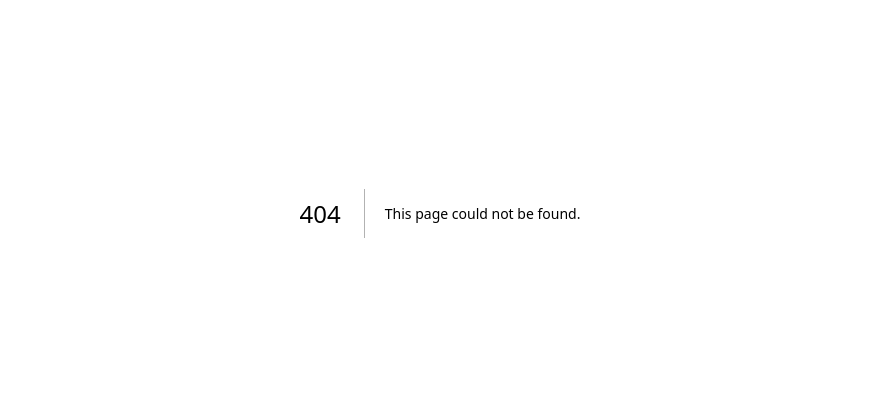
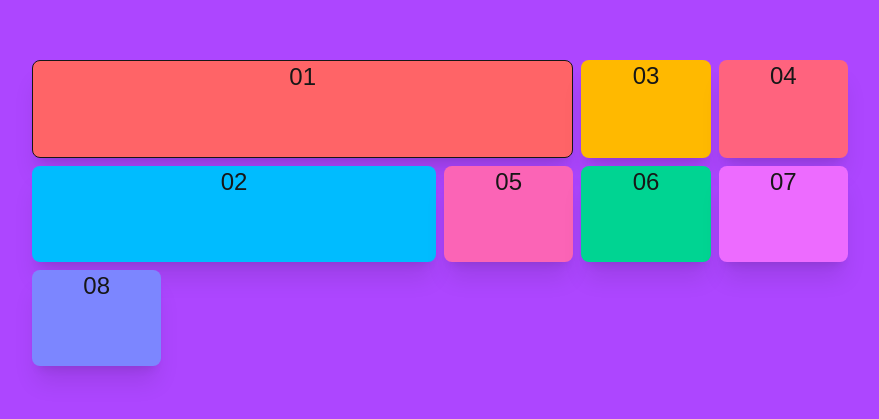
Before and after one commit to Wahab-Adil/tailwindcss_2025_8_27, a Next.js app: page /grid in a window 1280 px wide. Before the commit this address had no page. Shown: the part 187-606 px from the top of the page, without its empty margins (200-1079 px from the left). Built offline with nearby package versions, Linux system fonts and the light colour scheme.

Commit message:
Grid Layout

```diff
--- /dev/null
+++ b/app/grid/page.tsx
@@ -0,0 +1,47 @@
+import CenterContainer from "@/components/utils/CenterContainer";
+
+const GridSystem = () => {
+  return (
+    <div className="min-h-screen flex items-center align-top bg-purple-500 text-center text-2xl text-bold">
+      <div className="flex-1 max-w-4xl mx-auto p-10">
+        {/*  */}
+
+        <ul className="grid grid-cols-6 gap-2 grid-flow-row-dense">
+          <li className=" col-span-4 rounded-lg shadow-xl  bg-red-400 border">
+            <div className="h-24">01</div>
+          </li>
+          <li className="col-span-3 rounded-lg shadow-xl bg-sky-400">
+            {" "}
+            <div className="h-24">02</div>
+          </li>
+          <li className="rounded-lg shadow-xl bg-amber-400">
+            {" "}
+            <div className="h-24">03</div>
+          </li>
+          <li className="rounded-lg shadow-xl bg-rose-400">
+            {" "}
+            <div className="h-24">04</div>
+          </li>
+          <li className="rounded-lg shadow-xl bg-pink-400">
+            {" "}
+            <div className="h-24">05</div>
+          </li>
+          <li className="rounded-lg shadow-xl  bg-emerald-400">
+            {" "}
+            <div className="h-24">06</div>
+          </li>
+          <li className="rounded-lg shadow-xl bg-fuchsia-400">
+            {" "}
+            <div className="h-24">07</div>
+          </li>
+          <li className="rounded-lg shadow-xl bg-indigo-400">
+            {" "}
+            <div className="h-24">08</div>
+          </li>
+        </ul>
+      </div>
+    </div>
+  );
+};
+
+export default GridSystem;
--- a/app/page.tsx
+++ b/app/page.tsx
@@ -17,6 +17,22 @@ export default function Home() {
           </div>
         }
       />
+
+      <CenterContainer
+        children={
+          <div className="text-center my-3">
+            <h1 className="text-4xl text-blue-500 text-bold ">
+              Grid Layout Concepts
+            </h1>
+            <Link
+              href="grid"
+              className="inline-block px-6 py-2 bg-blue-200 text-black text-bold font-semibold rounded hover:bg-blue-300 transition duration-300 w-[150px] h-[40px] text-center"
+            >
+              Grid Layout
+            </Link>
+          </div>
+        }
+      />
     </div>
   );
 }
```
